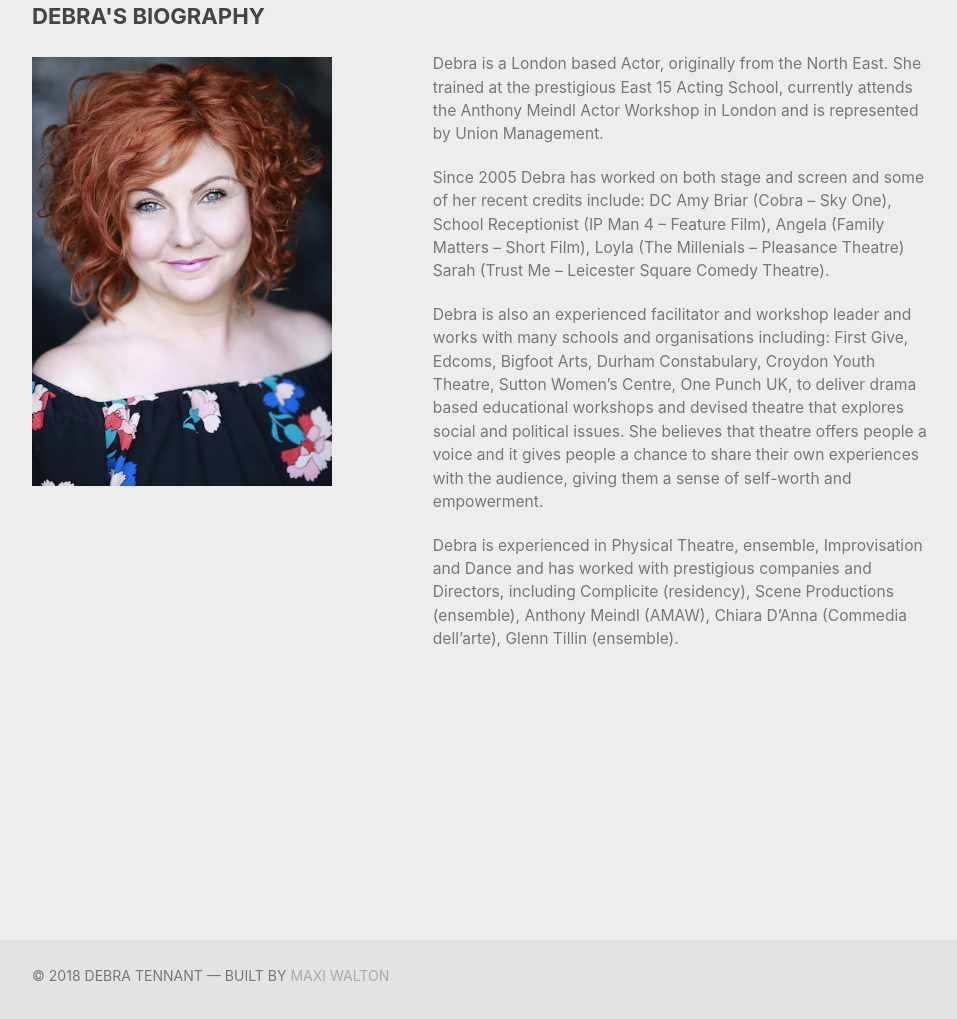
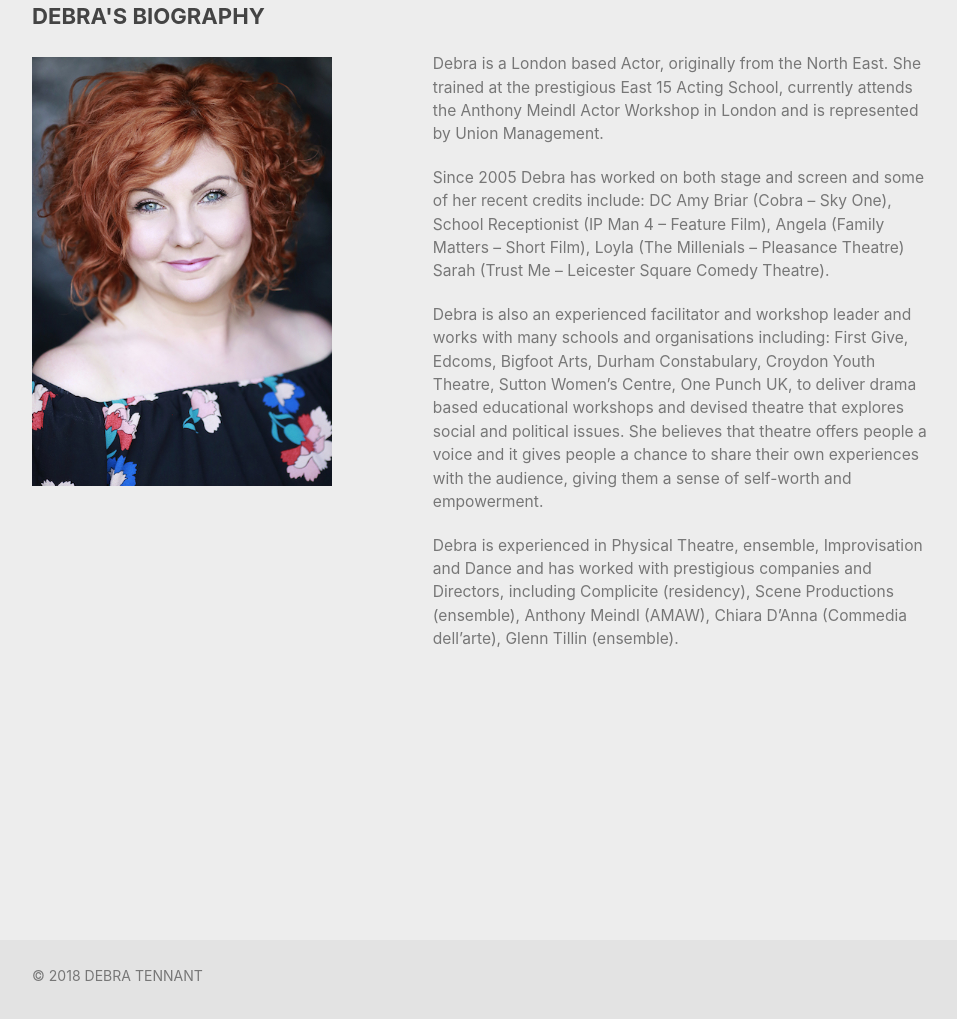
Before and after one commit to maxiwalton/debra-tennant, a plain HTML site: page biography.html in a window 1280 px wide. Shown: the part 198-1217 px from the top of the page, without its empty margins (158-1115 px from the left). Drawn offline with nearby package versions, Linux system fonts and the light colour scheme; a script that the page names is missing; a web font is replaced by a local one.

Commit message:
Remove maxi link

```diff
--- a/biography.html
+++ b/biography.html
@@ -74,7 +74,7 @@
 
     <div class="wrapper footer">
 	    <footer>
-			<p>&copy; 2018 Debra Tennant — Built by <a href="http://maxiwalton.com">Maxi Walton</a></p>
+			<p>&copy; 2018 Debra Tennant</a></p>
     	</footer>
     </div>
 	<!-- END OF FOOTER -->
```
